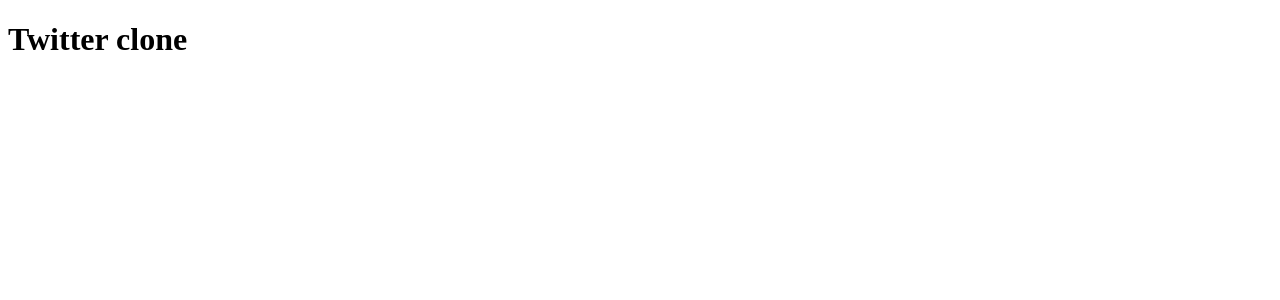
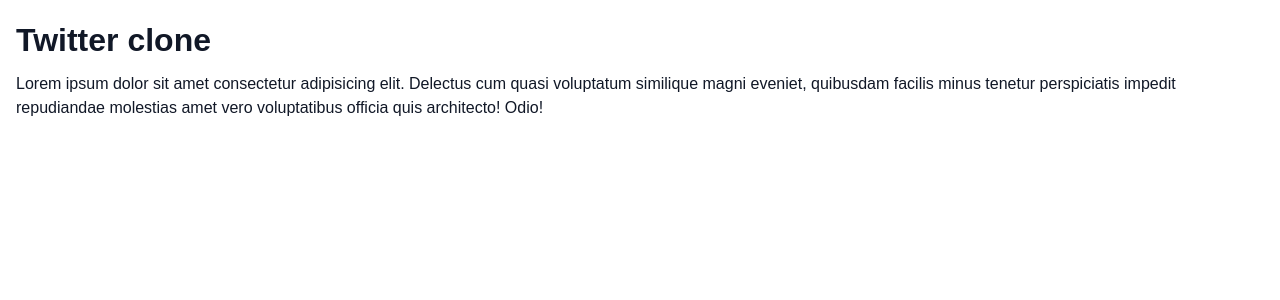
Before and after one commit to fvilers/fauna-twitter-clone, a React (Create React App) app: page / in a window 1280 px wide. Shown: the top 300 px of the page. Built offline with nearby package versions, Linux system fonts and the light colour scheme.

Commit message:
Add the HomePage component

```diff
--- a/src/App.tsx
+++ b/src/App.tsx
@@ -1,11 +1,8 @@
 import React from "react";
+import HomePage from "./pages/HomePage";
 
 function App() {
-  return (
-    <div>
-      <h1>Twitter clone</h1>
-    </div>
-  );
+  return <HomePage />;
 }
 
 export default App;
--- /dev/null
+++ b/src/index.css
@@ -0,0 +1,28 @@
+@import-normalize;
+
+:root {
+  --background-color: #fff;
+  --font-family: sans-serif;
+  --foreground-color: #111827;
+}
+
+body {
+  background-color: var(--background-color);
+  color: var(--foreground-color);
+  font-family: var(--font-family);
+  line-height: 1.5;
+  margin: 0;
+}
+
+#root {
+  padding: 1rem;
+}
+
+h1 {
+  margin-bottom: 0.5rem;
+  margin-top: 0;
+}
+
+p {
+  margin: 0;
+}
--- a/src/index.tsx
+++ b/src/index.tsx
@@ -1,6 +1,7 @@
 import React from "react";
 import ReactDOM from "react-dom";
 import App from "./App";
+import "./index.css";
 import reportWebVitals from "./reportWebVitals";
 
 ReactDOM.render(
--- /dev/null
+++ b/src/pages/HomePage.tsx
@@ -0,0 +1,17 @@
+import React from "react";
+
+function HomePage() {
+  return (
+    <div>
+      <h1>Twitter clone</h1>
+      <p>
+        Lorem ipsum dolor sit amet consectetur adipisicing elit. Delectus cum
+        quasi voluptatum similique magni eveniet, quibusdam facilis minus
+        tenetur perspiciatis impedit repudiandae molestias amet vero
+        voluptatibus officia quis architecto! Odio!
+      </p>
+    </div>
+  );
+}
+
+export default HomePage;
```
